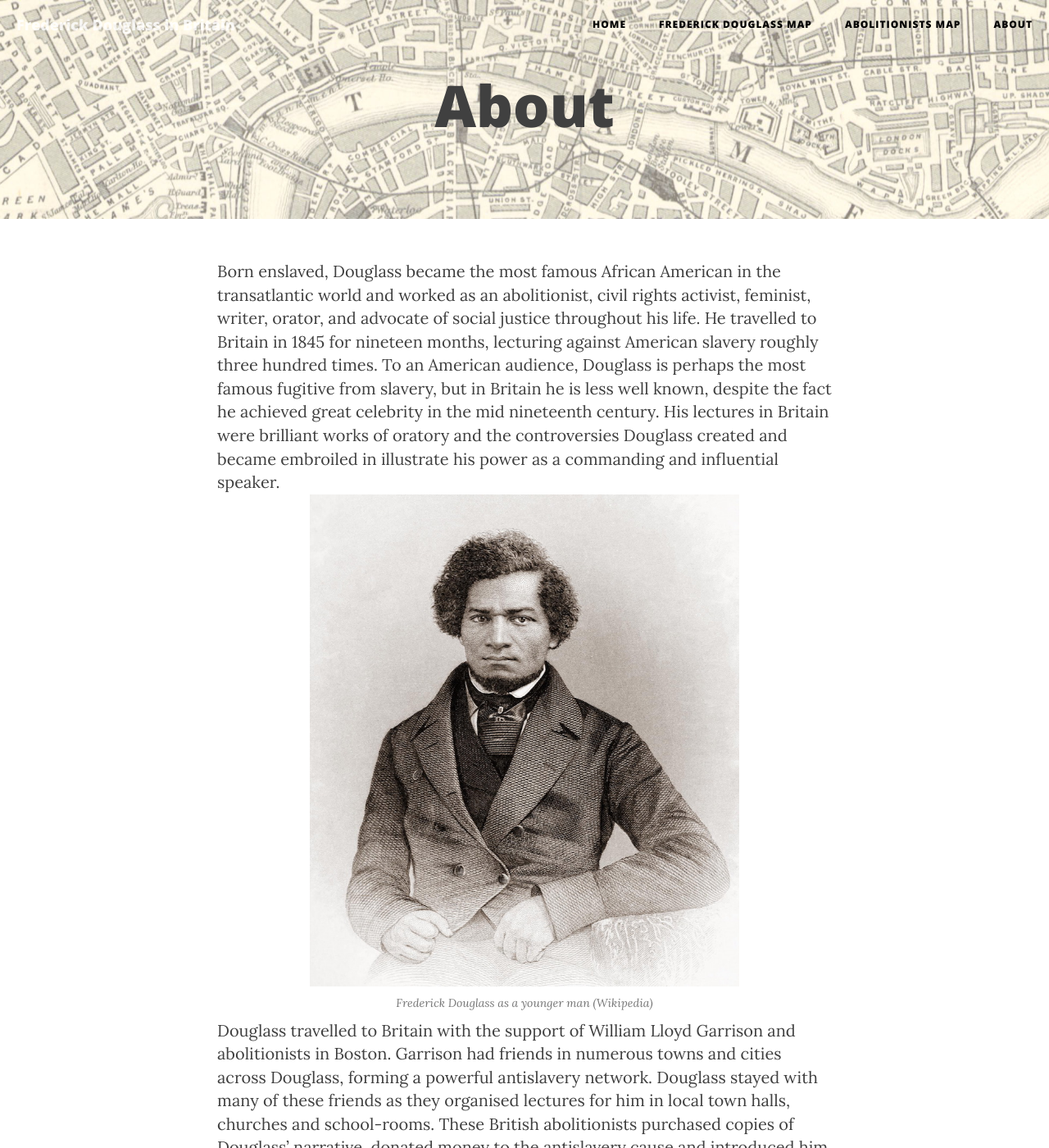
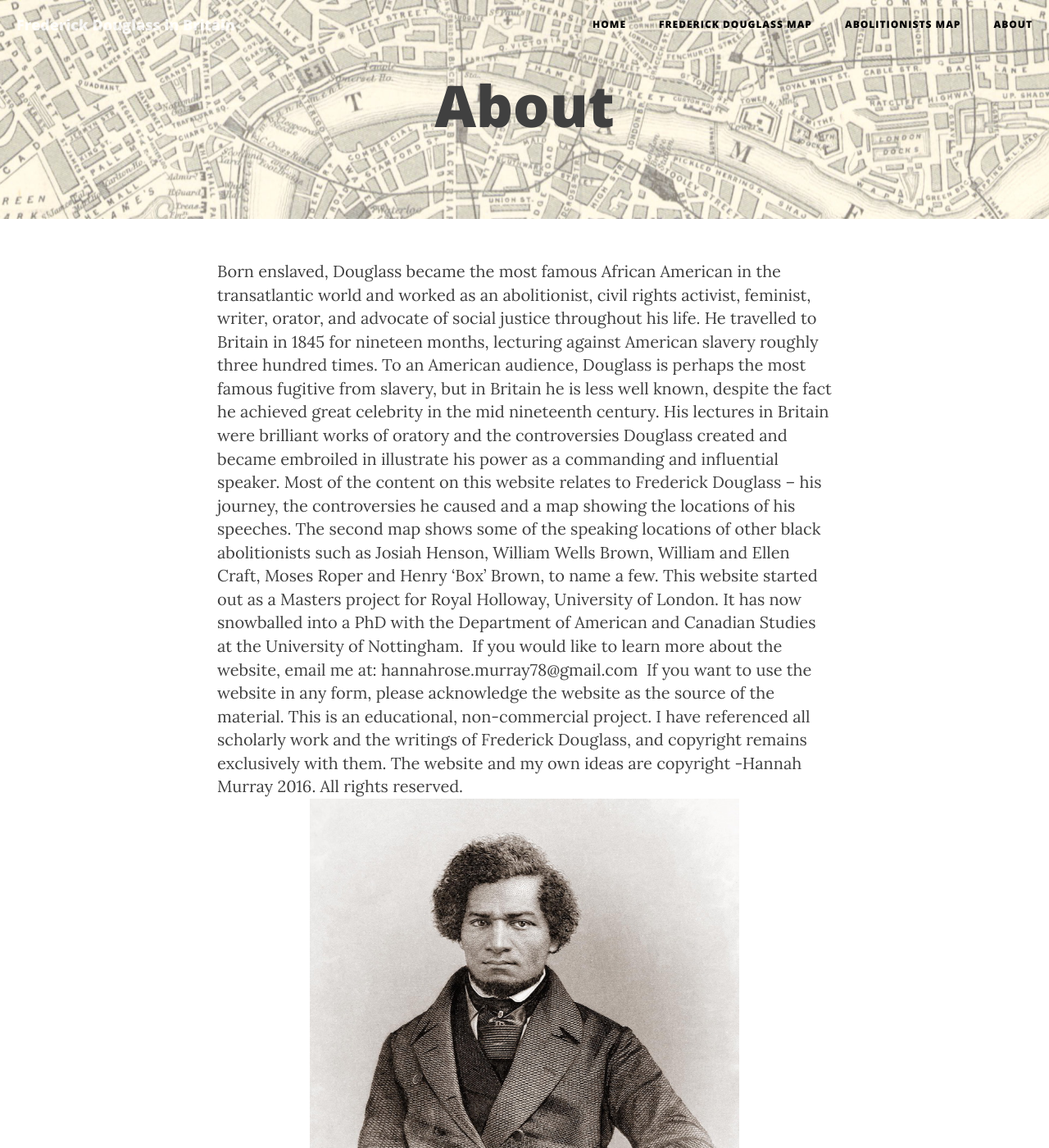
Before and after one commit to FDUK/fduk.github.io, a Jekyll site: the page built from about.html, in a window 1280 px wide and 1400 px high. Shown: the whole window at 82% size. Built offline with Jekyll 4.4.1, drawn with Linux system fonts in a browser that asks for light colours; nearby versions of some CDN libraries; some of the changed text lies outside the part shown.

Commit message:
Update about.html

```diff
--- a/about.html
+++ b/about.html
@@ -4,11 +4,6 @@
 ---
 
 Born enslaved, Douglass became the most famous African American in the transatlantic world and worked as an abolitionist, civil rights activist, feminist, writer, orator, and advocate of social justice throughout his life. He travelled to Britain in 1845 for nineteen months, lecturing against American slavery roughly three hundred times. To an American audience, Douglass is perhaps the most famous fugitive from slavery, but in Britain he is less well known, despite the fact he achieved great celebrity in the mid nineteenth century. His lectures in Britain were brilliant works of oratory and the controversies Douglass created and became embroiled in illustrate his power as a commanding and influential speaker.
-
-<img src="/img/Frederick_Douglass.jpg" alt="Frederick Douglass as a younger man"/>
-<span class="caption text-muted">Frederick Douglass as a younger man (Wikipedia)</span>
-
-Douglass travelled to Britain with the support of William Lloyd Garrison and abolitionists in Boston. Garrison had friends in numerous towns and cities across Douglass, forming a powerful antislavery network. Douglass stayed with many of these friends as they organised lectures for him in local town halls, churches and school-rooms. These British abolitionists purchased copies of Douglass’ narrative, donated money to the antislavery cause and introduced him to their families, expanding the network and allowing Douglass to speak about slavery in more locations.
 
 Most of the content on this website relates to Frederick Douglass – his journey, the controversies he caused and a map showing the locations of his speeches. The second map shows some of the speaking locations of other black abolitionists such as Josiah Henson, William Wells Brown, William and Ellen Craft, Moses Roper and Henry ‘Box’ Brown, to name a few.
 
@@ -17,3 +12,6 @@
 If you would like to learn more about the website, email me at: hannahrose.murray78@gmail.com
 
 If you want to use the website in any form, please acknowledge the website as the source of the material. This is an educational, non-commercial project. I have referenced all scholarly work and the writings of Frederick Douglass, and copyright remains exclusively with them. The website and my own ideas are copyright -Hannah Murray 2016. All rights reserved.
+
+<img src="/img/Frederick_Douglass.jpg" alt="Frederick Douglass as a younger man"/>
+<span class="caption text-muted">Frederick Douglass as a younger man (Wikipedia)</span>
```
